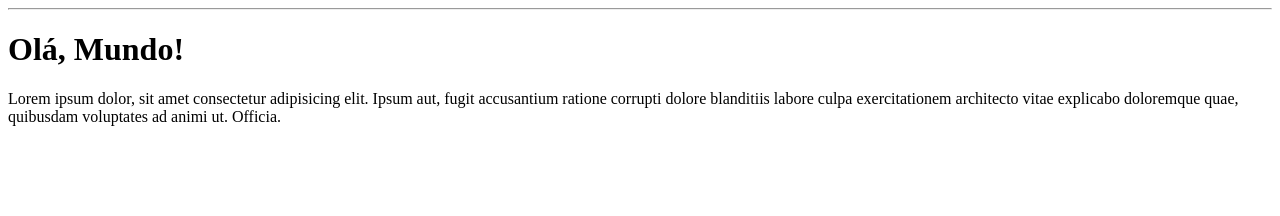
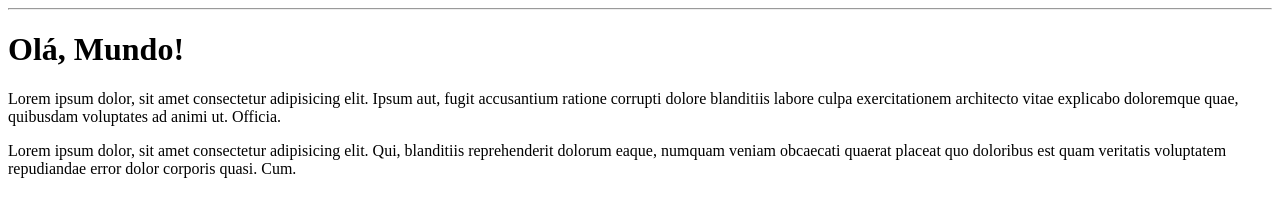
Before and after one commit to zsasukeuchiha13z/Ola-Mundo, a plain HTML site: page SiteExemplo/index.html in a window 1280 px wide. Drawn offline with Linux system fonts and the light colour scheme.

Commit message:
adicionei um parágrafo

```diff
--- a/SiteExemplo/index.html
+++ b/SiteExemplo/index.html
@@ -10,5 +10,6 @@
     <hr>
     <h1>Olá, Mundo!</h1>
     <p>Lorem ipsum dolor, sit amet consectetur adipisicing elit. Ipsum aut, fugit accusantium ratione corrupti dolore blanditiis labore culpa exercitationem architecto vitae explicabo doloremque quae, quibusdam voluptates ad animi ut. Officia.</p>
+    <p>Lorem ipsum dolor, sit amet consectetur adipisicing elit. Qui, blanditiis reprehenderit dolorum eaque, numquam veniam obcaecati quaerat placeat quo doloribus est quam veritatis voluptatem repudiandae error dolor corporis quasi. Cum.</p>
 </body>
 </html>
```
